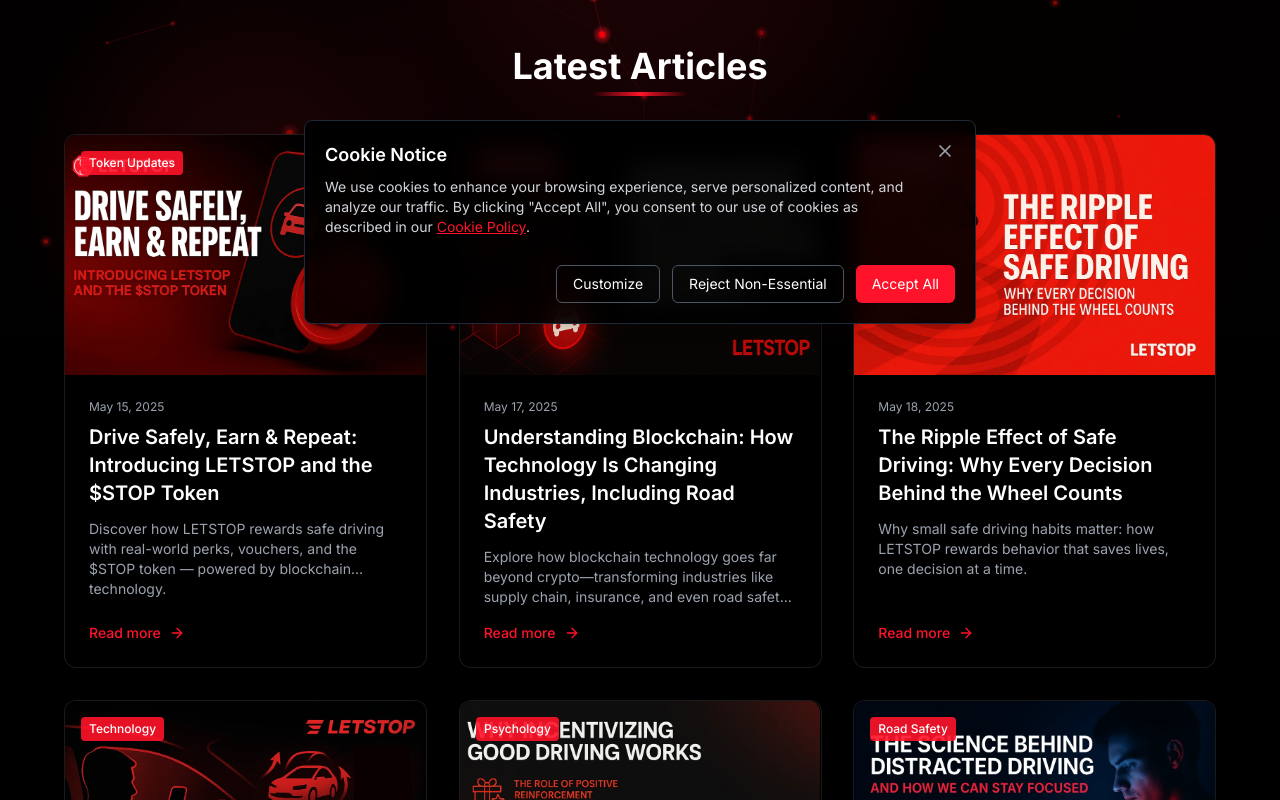
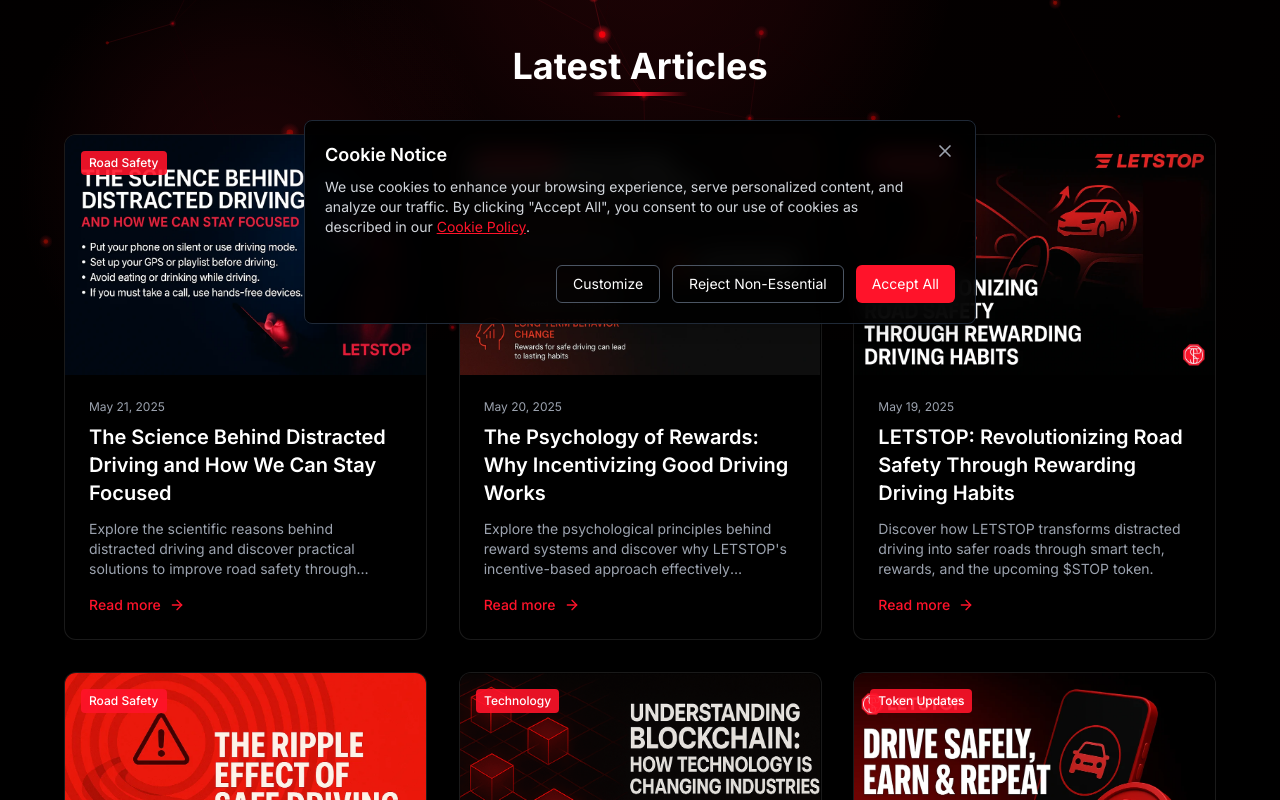
Before and after one commit to LETSTOPdev/LETSTOPWeb, a Next.js app: page /blog in a window 1280 px wide. Shown: the part 460-1260 px from the top of the page. Built offline with nearby package versions, Linux system fonts and the light colour scheme.

Commit message:
Fix sort

```diff
--- a/app/blog/page.tsx
+++ b/app/blog/page.tsx
@@ -52,6 +52,8 @@ export default function BlogPage() {
   const featuredArticle = articles.find((article) => article.featured)
 
   const filteredArticles = articles
+    .slice() // Prevent mutating original array
+    .sort((a, b) => b.id - a.id) // Sort by ID descending
     .filter((article) => !article.featured || activeFilter !== "All")
     .filter((article) => activeFilter === "All" || article.category === activeFilter)
     .filter(
```
